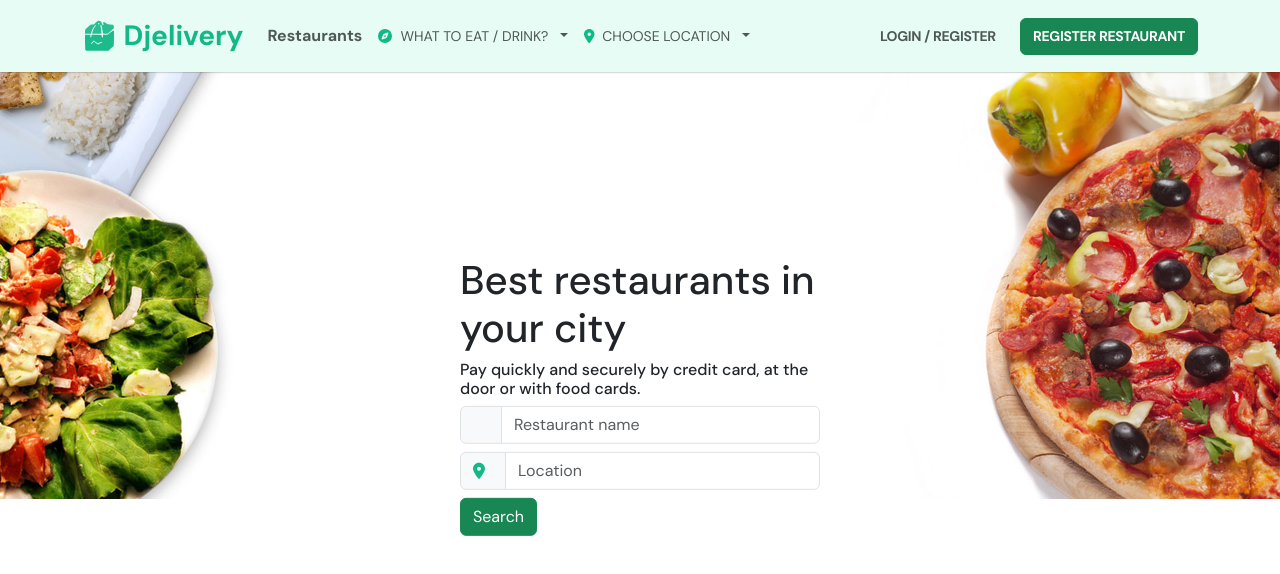
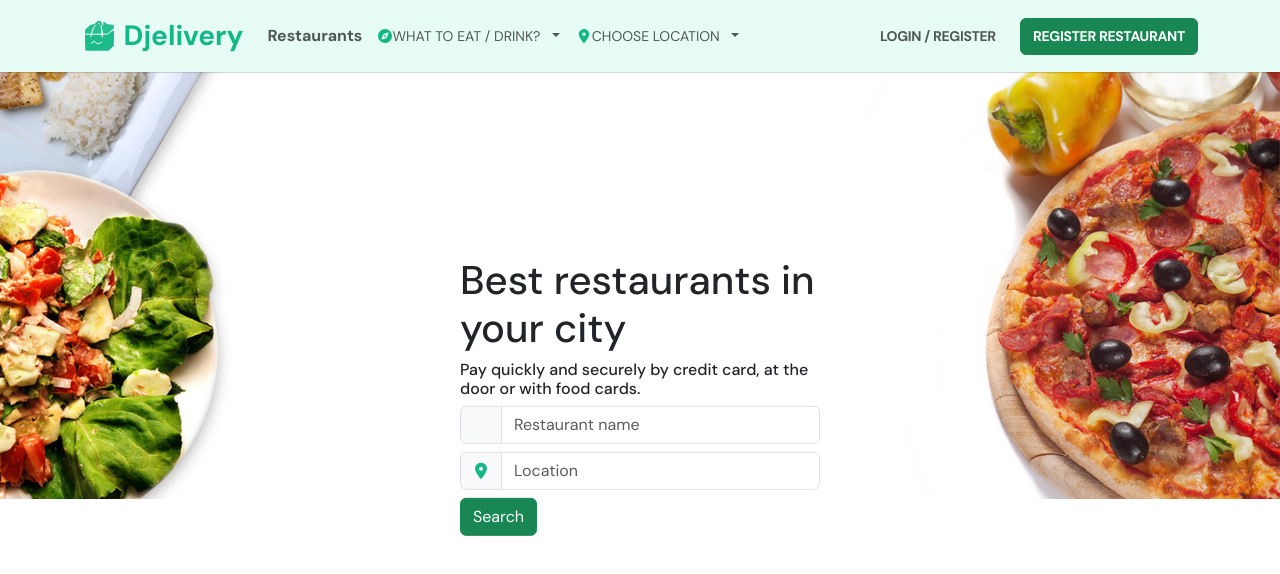
Before and after one commit to ardakoc/djelivery, a React (Vite) app in the folder frontend/: page / in a window 1280 px wide. Shown: the top 574 px of the page. Built offline with nearby package versions, Linux system fonts and the light colour scheme; some icons are missing.

Commit message:
updated icon style.

```diff
--- a/frontend/src/components/Icons/Compass.jsx
+++ b/frontend/src/components/Icons/Compass.jsx
@@ -2,5 +2,5 @@ import { FontAwesomeIcon } from '@fortawesome/react-fontawesome'
 import { faCompass } from '@fortawesome/free-solid-svg-icons'
 
 export default function Compass() {
-  return <FontAwesomeIcon icon={faCompass} style={{color: "#12b886", paddingRight: "8px"}} />
+  return <FontAwesomeIcon icon={faCompass} style={{color: "#12b886",}} />
 }
--- a/frontend/src/components/Icons/Location/Location.jsx
+++ b/frontend/src/components/Icons/Location/Location.jsx
@@ -2,5 +2,5 @@ import { FontAwesomeIcon } from '@fortawesome/react-fontawesome'
 import { faLocationDot } from '@fortawesome/free-solid-svg-icons'
 
 export default function Location() {
-  return <FontAwesomeIcon icon={faLocationDot} style={{color: "#12b886", paddingRight: "8px"}} />
+  return <FontAwesomeIcon icon={faLocationDot} style={{color: "#12b886", width: "16px",}} />
 }
```
